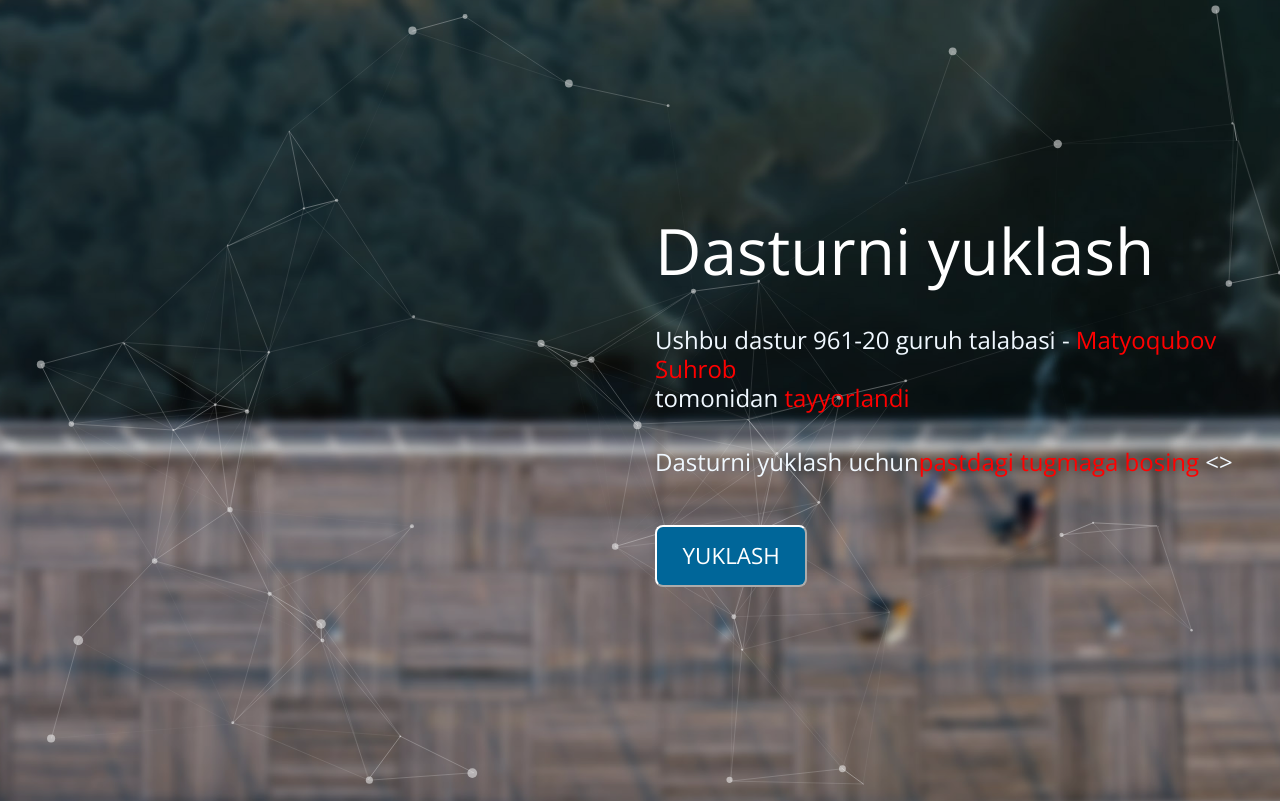
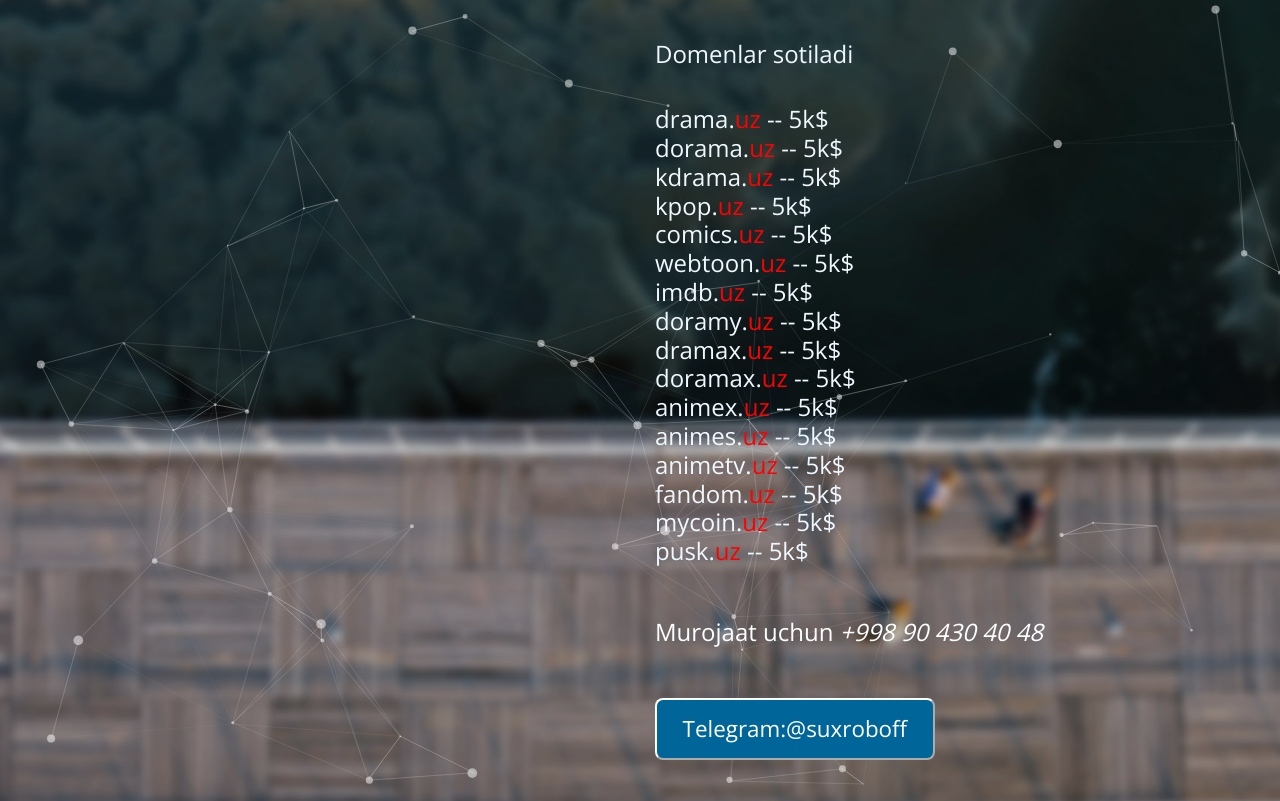
Before and after one commit to ghost-uz/imdb, a plain HTML site: page index.html in a window 1280 px wide. Drawn offline with nearby package versions, Linux system fonts and the light colour scheme.

Commit message:
Update index.html

```diff
--- a/index.html
+++ b/index.html
@@ -6,7 +6,7 @@
     <meta http-equiv="X-UA-Compatible" content="IE=edge" />
     <meta name="viewport" content="width=device-width, initial-scale=1" />
 
-    <title>Dasturni yuklash</title>
+    <title>Title</title>
     <!--
 Letter Template
 http://www.templatemo.com/tm-510-letter
@@ -38,18 +38,35 @@ http://www.templatemo.com/tm-510-letter
     <div class="container-fluid">
       <div class="row cb-slideshow-text-container">
         <div class="tm-content col-xl-6 col-sm-8 col-xs-8 ml-auto section">
-          <header class="mb-5">
-          <h1>Dasturni yuklash</h1><br/>
-          <h3 style="color: aliceblue"> Ushbu dastur 961-20 guruh talabasi - <a style="color: red">Matyoqubov Suhrob</a></h3>
-          <h3 style="color: aliceblue">tomonidan<a style="color: red"> tayyorlandi</a></h3></br>
-          <h3 style="color: aliceblue">Dasturni yuklash uchun<a style="color: red">pastdagi tugmaga bosing</a> <></h3>
-          </header>
+           <header class="mb-5">
+                    <h2 style="color: aliceblue">Domenlar sotiladi</h2></br>
+                    <h4 style="color: aliceblue">drama.<a style="color: red">uz</a> -- 5k$</h4>
+                    <h4 style="color: aliceblue">dorama.<a style="color: red">uz</a> -- 5k$</h4>
+                    <h4 style="color: aliceblue">kdrama.<a style="color: red">uz</a> -- 5k$</h4>
 
-          <button type="submit" class="tm-btn-subscribe">
-            <a href="https://drive.google.com/file/d/1Tu5ZCnVwg_hXvJljYAo1OiGiQW_OiSgA/view?usp=drive_link" style="text-decoration: none">YUKLASH</a>
-          </button>
+                    <h4 style="color: aliceblue">kpop.<a style="color: red">uz</a> -- 5k$</h4>
+             <h4 style="color: aliceblue">comics.<a style="color: red">uz</a> -- 5k$</h4>
+             <h4 style="color: aliceblue">webtoon.<a style="color: red">uz</a> -- 5k$</h4>
+                    <h4 style="color: aliceblue">imdb.<a style="color: red">uz</a> -- 5k$</h4>
+             <h5 style="color: aliceblue">doramy.<a style="color: red">uz</a> -- 5k$</h5>
+                    <h5 style="color: aliceblue">dramax.<a style="color: red">uz</a> -- 5k$</h5>
+                    <h5 style="color: aliceblue">doramax.<a style="color: red">uz</a> -- 5k$</h5>
+             <h5 style="color: aliceblue">animex.<a style="color: red">uz</a> -- 5k$</h5>
+                    <h5 style="color: aliceblue">animes.<a style="color: red">uz</a> -- 5k$</h5>
+             <h5 style="color: aliceblue">animetv.<a style="color: red">uz</a> -- 5k$</h5>
+                    <h5 style="color: aliceblue">fandom.<a style="color: red">uz</a> -- 5k$</h5>
+                    <h6 style="color: aliceblue">mycoin.<a style="color: red">uz</a> -- 5k$</h6>
+                    <h6 style="color: aliceblue">pusk.<a style="color: red">uz</a> -- 5k$</h6>
+                </header>
+                <p class="mb-5">
+                    Murojaat uchun <a href="tel:998904304048" style="text-decoration: none"><i>+998 90 430 40 48</i></a>
+                </p>
+
+                <button type="submit" class="tm-btn-subscribe">
+                    <a href="https://t.me/suxroboff/" style="text-decoration: none">Telegram:@suxroboff</a>
+                </button>
+            </div>
         </div>
-      </div>
     </div>
   </body>
 
```
